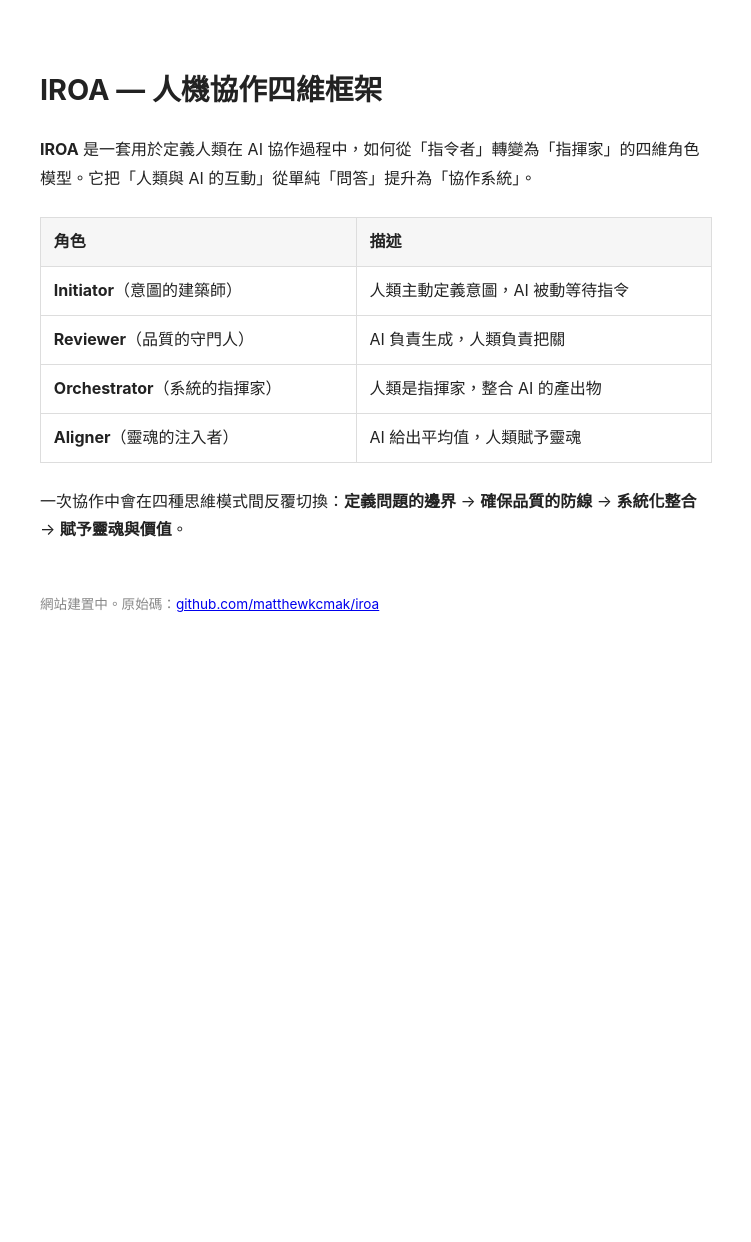
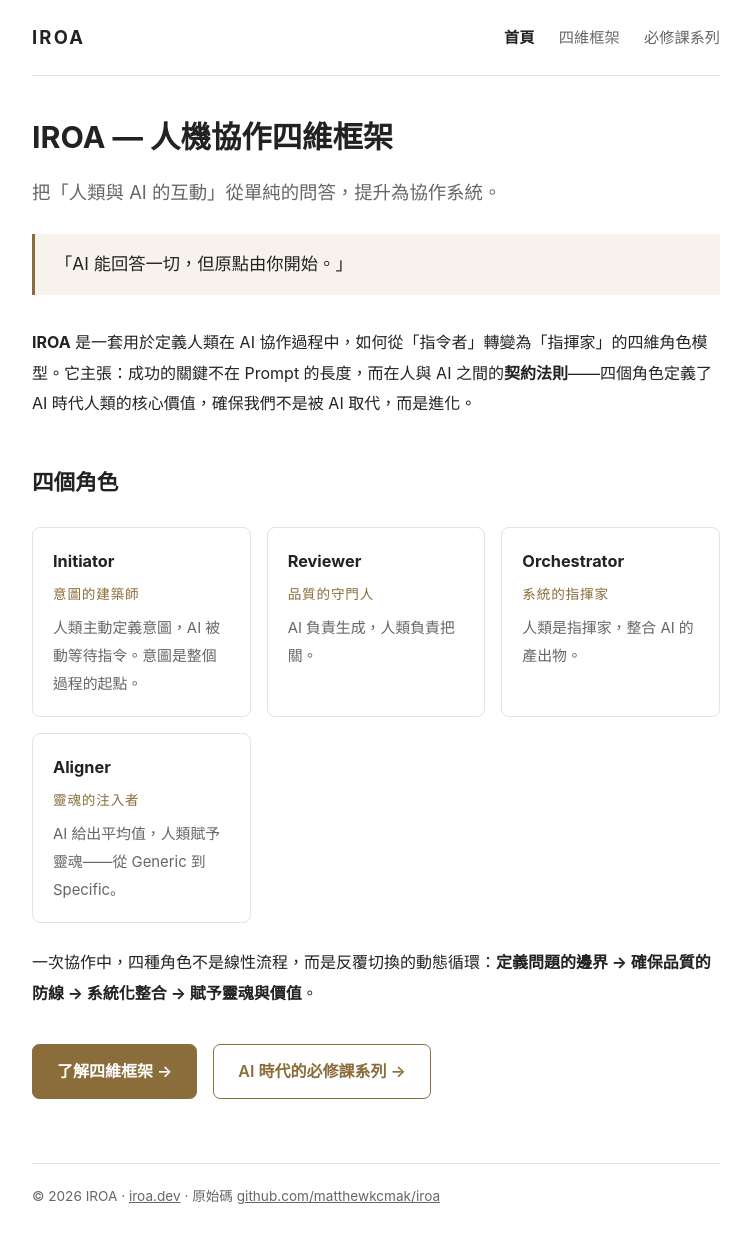
Before and after one commit to matthewkcmak/iroa, a plain HTML site: page index.html in a window 1280 px wide. Shown: the whole page, without its empty margins (264-1015 px from the left). Before the commit the page ends 800 px from the top, so only its background shows below. Drawn offline with Linux system fonts and the light colour scheme.

Commit message:
content: 官網首版——四維框架頁＋必修課系列頁；移除 GitHub Pages 遺物 CNAME

```diff
--- a/index.html
+++ b/index.html
@@ -4,26 +4,65 @@
 <meta charset="utf-8">
 <meta name="viewport" content="width=device-width, initial-scale=1">
 <title>IROA — 人機協作四維框架</title>
-<style>
-  body { font-family: -apple-system, "PingFang TC", "Noto Sans TC", sans-serif; max-width: 42rem; margin: 4rem auto; padding: 0 1.5rem; line-height: 1.8; color: #222; }
-  h1 { font-size: 1.8rem; }
-  .roles { width: 100%; border-collapse: collapse; margin: 1.5rem 0; }
-  .roles th, .roles td { border: 1px solid #ddd; padding: .6rem .8rem; text-align: left; }
-  .roles th { background: #f6f6f6; }
-  footer { margin-top: 3rem; font-size: .85rem; color: #888; }
-</style>
+<meta name="description" content="IROA 是一套人機協作四維角色框架：Initiator、Reviewer、Orchestrator、Aligner。把人類與 AI 的互動從單純問答，提升為協作系統。">
+<link rel="stylesheet" href="style.css">
 </head>
 <body>
-  <h1>IROA — 人機協作四維框架</h1>
-  <p><strong>IROA</strong> 是一套用於定義人類在 AI 協作過程中，如何從「指令者」轉變為「指揮家」的四維角色模型。它把「人類與 AI 的互動」從單純「問答」提升為「協作系統」。</p>
-  <table class="roles">
-    <tr><th>角色</th><th>描述</th></tr>
-    <tr><td><strong>Initiator</strong>（意圖的建築師）</td><td>人類主動定義意圖，AI 被動等待指令</td></tr>
-    <tr><td><strong>Reviewer</strong>（品質的守門人）</td><td>AI 負責生成，人類負責把關</td></tr>
-    <tr><td><strong>Orchestrator</strong>（系統的指揮家）</td><td>人類是指揮家，整合 AI 的產出物</td></tr>
-    <tr><td><strong>Aligner</strong>（靈魂的注入者）</td><td>AI 給出平均值，人類賦予靈魂</td></tr>
-  </table>
-  <p>一次協作中會在四種思維模式間反覆切換：<strong>定義問題的邊界</strong> → <strong>確保品質的防線</strong> → <strong>系統化整合</strong> → <strong>賦予靈魂與價值</strong>。</p>
-  <footer>網站建置中。原始碼：<a href="https://github.com/matthewkcmak/iroa">github.com/matthewkcmak/iroa</a></footer>
+<header>
+  <a class="brand" href="index.html">IROA</a>
+  <nav>
+    <a href="index.html" class="here">首頁</a>
+    <a href="framework.html">四維框架</a>
+    <a href="courses.html">必修課系列</a>
+  </nav>
+</header>
+
+<main>
+  <section class="hero">
+    <h1>IROA — 人機協作四維框架</h1>
+    <p class="tagline">把「人類與 AI 的互動」從單純的問答，提升為協作系統。</p>
+    <div class="slogan">「AI 能回答一切，但原點由你開始。」</div>
+  </section>
+
+  <section>
+    <p><strong>IROA</strong> 是一套用於定義人類在 AI 協作過程中，如何從「指令者」轉變為「指揮家」的四維角色模型。它主張：成功的關鍵不在 Prompt 的長度，而在人與 AI 之間的<strong>契約法則</strong>——四個角色定義了 AI 時代人類的核心價值，確保我們不是被 AI 取代，而是進化。</p>
+  </section>
+
+  <section>
+    <h2>四個角色</h2>
+    <div class="cards">
+      <div class="card">
+        <h3>Initiator</h3>
+        <div class="role-en">意圖的建築師</div>
+        <p>人類主動定義意圖，AI 被動等待指令。意圖是整個過程的起點。</p>
+      </div>
+      <div class="card">
+        <h3>Reviewer</h3>
+        <div class="role-en">品質的守門人</div>
+        <p>AI 負責生成，人類負責把關。</p>
+      </div>
+      <div class="card">
+        <h3>Orchestrator</h3>
+        <div class="role-en">系統的指揮家</div>
+        <p>人類是指揮家，整合 AI 的產出物。</p>
+      </div>
+      <div class="card">
+        <h3>Aligner</h3>
+        <div class="role-en">靈魂的注入者</div>
+        <p>AI 給出平均值，人類賦予靈魂——從 Generic 到 Specific。</p>
+      </div>
+    </div>
+    <p>一次協作中，四種角色不是線性流程，而是反覆切換的動態循環：<strong>定義問題的邊界 → 確保品質的防線 → 系統化整合 → 賦予靈魂與價值</strong>。</p>
+  </section>
+
+  <div class="cta-row">
+    <a class="btn primary" href="framework.html">了解四維框架 →</a>
+    <a class="btn" href="courses.html">AI 時代的必修課系列 →</a>
+  </div>
+</main>
+
+<footer>
+  © 2026 IROA · <a href="https://iroa.dev">iroa.dev</a> · 原始碼 <a href="https://github.com/matthewkcmak/iroa">github.com/matthewkcmak/iroa</a>
+</footer>
 </body>
 </html>
--- /dev/null
+++ b/style.css
@@ -0,0 +1,98 @@
+/* IROA — iroa.dev 共用樣式 */
+:root {
+  --ink: #222;
+  --muted: #666;
+  --line: #e3e3e3;
+  --accent: #8a6d3b;
+  --accent-soft: #f7f3ec;
+}
+* { box-sizing: border-box; }
+body {
+  font-family: -apple-system, BlinkMacSystemFont, "PingFang TC", "Noto Sans TC", "Microsoft JhengHei", sans-serif;
+  max-width: 46rem;
+  margin: 0 auto;
+  padding: 0 1.5rem 4rem;
+  line-height: 1.9;
+  color: var(--ink);
+}
+header {
+  display: flex;
+  align-items: center;
+  justify-content: space-between;
+  padding: 1.25rem 0;
+  border-bottom: 1px solid var(--line);
+  margin-bottom: 2.5rem;
+}
+.brand {
+  font-weight: 700;
+  font-size: 1.15rem;
+  letter-spacing: .12em;
+  text-decoration: none;
+  color: var(--ink);
+}
+nav a {
+  margin-left: 1.25rem;
+  text-decoration: none;
+  color: var(--muted);
+  font-size: .95rem;
+}
+nav a:hover, nav a.here { color: var(--ink); }
+nav a.here { font-weight: 600; }
+h1 { font-size: 1.9rem; line-height: 1.4; margin: .5rem 0 1rem; }
+h2 { font-size: 1.35rem; margin: 2.75rem 0 1rem; }
+h3 { font-size: 1.08rem; margin: 1.75rem 0 .5rem; }
+p { margin: .9rem 0; }
+a { color: var(--accent); }
+.hero { margin: 1rem 0 2rem; }
+.tagline { font-size: 1.15rem; color: var(--muted); margin: 0 0 1.25rem; }
+.slogan {
+  border-left: 3px solid var(--accent);
+  background: var(--accent-soft);
+  padding: .9rem 1.25rem;
+  margin: 1.5rem 0;
+  font-size: 1.08rem;
+}
+blockquote {
+  border-left: 3px solid var(--accent);
+  background: var(--accent-soft);
+  padding: .9rem 1.25rem;
+  margin: 1.5rem 0;
+}
+table { width: 100%; border-collapse: collapse; margin: 1.25rem 0; }
+th, td { border: 1px solid var(--line); padding: .65rem .85rem; text-align: left; vertical-align: top; }
+th { background: var(--accent-soft); white-space: nowrap; }
+.cards { display: grid; grid-template-columns: repeat(auto-fit, minmax(12rem, 1fr)); gap: 1rem; margin: 1.5rem 0; }
+.card {
+  border: 1px solid var(--line);
+  border-radius: .5rem;
+  padding: 1.1rem 1.25rem;
+  background: #fff;
+}
+.card h3 { margin: 0 0 .35rem; font-size: 1.02rem; }
+.card .role-en { color: var(--accent); font-size: .85rem; letter-spacing: .06em; }
+.card p { margin: .35rem 0 0; font-size: .93rem; color: var(--muted); }
+.card .status { display: inline-block; font-size: .78rem; padding: .12rem .55rem; border-radius: 1rem; background: var(--accent-soft); color: var(--accent); margin-bottom: .35rem; }
+.card .status.done { background: #eaf3ea; color: #3c6e44; }
+.checklist { background: var(--accent-soft); border-radius: .5rem; padding: 1.1rem 1.4rem; margin: 1.5rem 0; }
+.checklist p { margin: .45rem 0; }
+.cta-row { display: flex; gap: 1rem; flex-wrap: wrap; margin: 2.25rem 0 1rem; }
+.btn {
+  display: inline-block;
+  padding: .7rem 1.5rem;
+  border: 1px solid var(--accent);
+  border-radius: .45rem;
+  text-decoration: none;
+  color: var(--accent);
+  font-weight: 600;
+}
+.btn.primary { background: var(--accent); color: #fff; }
+.muted { color: var(--muted); font-size: .92rem; }
+.diagram { display: block; margin: 1.75rem auto; max-width: 100%; height: auto; }
+footer {
+  margin-top: 4rem;
+  padding-top: 1.25rem;
+  border-top: 1px solid var(--line);
+  font-size: .85rem;
+  color: var(--muted);
+}
+footer a { color: var(--muted); }
```
Also changed, not shown: courses.html (added, +77 -0 lines), framework.html (added, +114 -0 lines), 2 other files.
